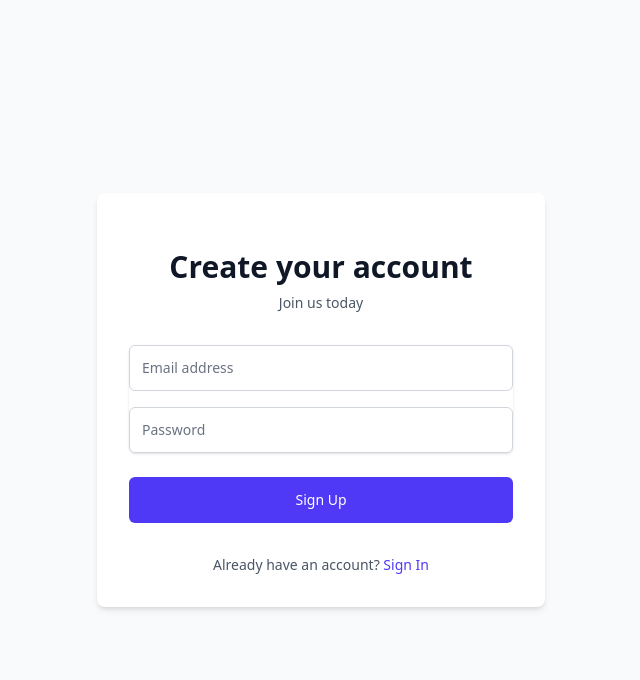
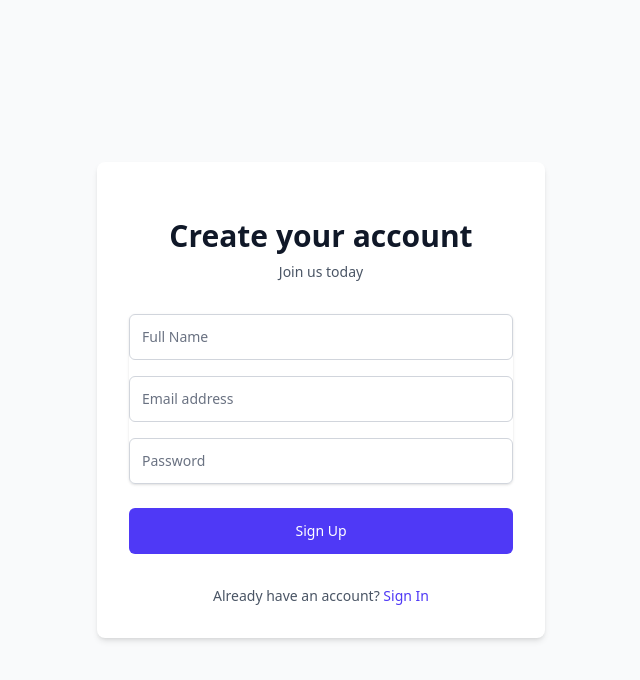
Before and after one commit to 3011adi/to-do, a Next.js app: page /auth in a window 1280 px wide. Both pictures are taken after a click on the button "Sign Up". Shown: the top 680 px of the page, without its empty margins (319-959 px from the left). Built offline with nearby package versions, Linux system fonts and the light colour scheme.

Commit message:
auth where table

```diff
--- a/src/app/auth/page.js
+++ b/src/app/auth/page.js
@@ -6,6 +6,7 @@ import { useRouter } from 'next/navigation';
 const Auth = () => {
   const [email, setEmail] = useState('');
   const [password, setPassword] = useState('');
+  const [name, setName] = useState('');
   const [isSignUp, setIsSignUp] = useState(false);
   const [loading, setLoading] = useState(false);
   const [error, setError] = useState('');
@@ -17,7 +18,8 @@ const Auth = () => {
     setError('');
 
     if (isSignUp) {
-      const { error: signUpError } = await supabase.auth.signUp({
+      // Sign up with email and password
+      const { data: signUpData, error: signUpError } = await supabase.auth.signUp({
         email,
         password,
       });
@@ -27,11 +29,24 @@ const Auth = () => {
         setError(signUpError.message);
         setLoading(false);
         return;
-      } else {
-        console.log("Sign-up successful!");
-        router.push('/main');
       }
+
+      // Insert user data into the `user` table
+      const { error: insertError } = await supabase.from('user').insert([
+        { email, name }
+      ]);
+
+      if (insertError) {
+        console.error("Error inserting user data:", insertError.message);
+        setError(insertError.message);
+        setLoading(false);
+        return;
+      }
+
+      console.log("Sign-up successful and user data inserted!");
+      router.push('/main');
     } else {
+      // Sign in with email and password
       const { error: signInError } = await supabase.auth.signInWithPassword({
         email,
         password,
@@ -42,10 +57,10 @@ const Auth = () => {
         setError(signInError.message);
         setLoading(false);
         return;
-      } else {
-        console.log("Sign-in successful!");
-        router.push('/main');
       }
+
+      console.log("Sign-in successful!");
+      router.push('/main');
     }
 
     setLoading(false);
@@ -71,6 +86,21 @@ const Auth = () => {
 
         <form className="mt-8 space-y-6" onSubmit={handleSubmit}>
           <div className="rounded-md shadow-sm space-y-4">
+            {isSignUp && (
+              <div>
+                <label htmlFor="name" className="sr-only">Name</label>
+                <input
+                  id="name"
+                  name="name"
+                  type="text"
+                  required
+                  className="appearance-none rounded-md relative block w-full px-3 py-3 border border-gray-300 placeholder-gray-500 text-gray-900 focus:outline-none focus:ring-indigo-500 focus:border-indigo-500 focus:z-10 sm:text-sm"
+                  placeholder="Full Name"
+                  value={name}
+                  onChange={(e) => setName(e.target.value)}
+                />
+              </div>
+            )}
             <div>
               <label htmlFor="email" className="sr-only">Email address</label>
               <input
@@ -143,4 +173,4 @@ const Auth = () => {
   );
 };
 
-export default Auth
+export default Auth;
```
